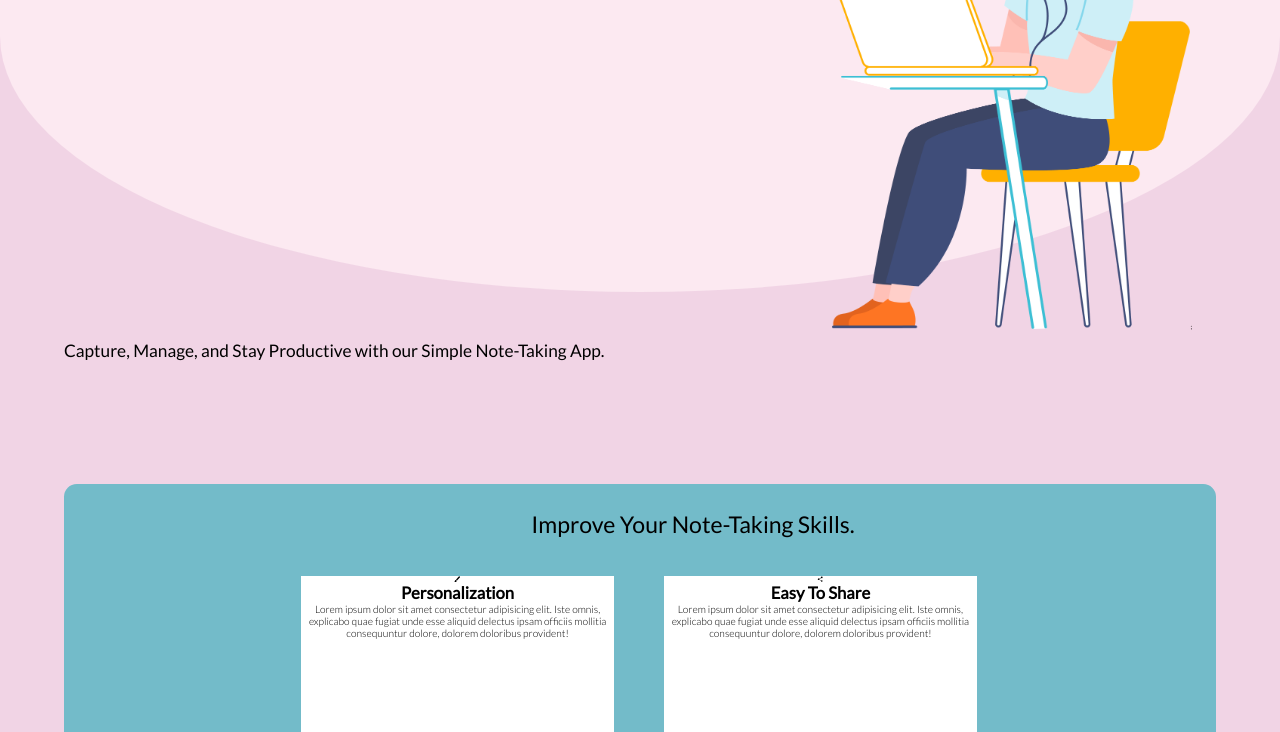
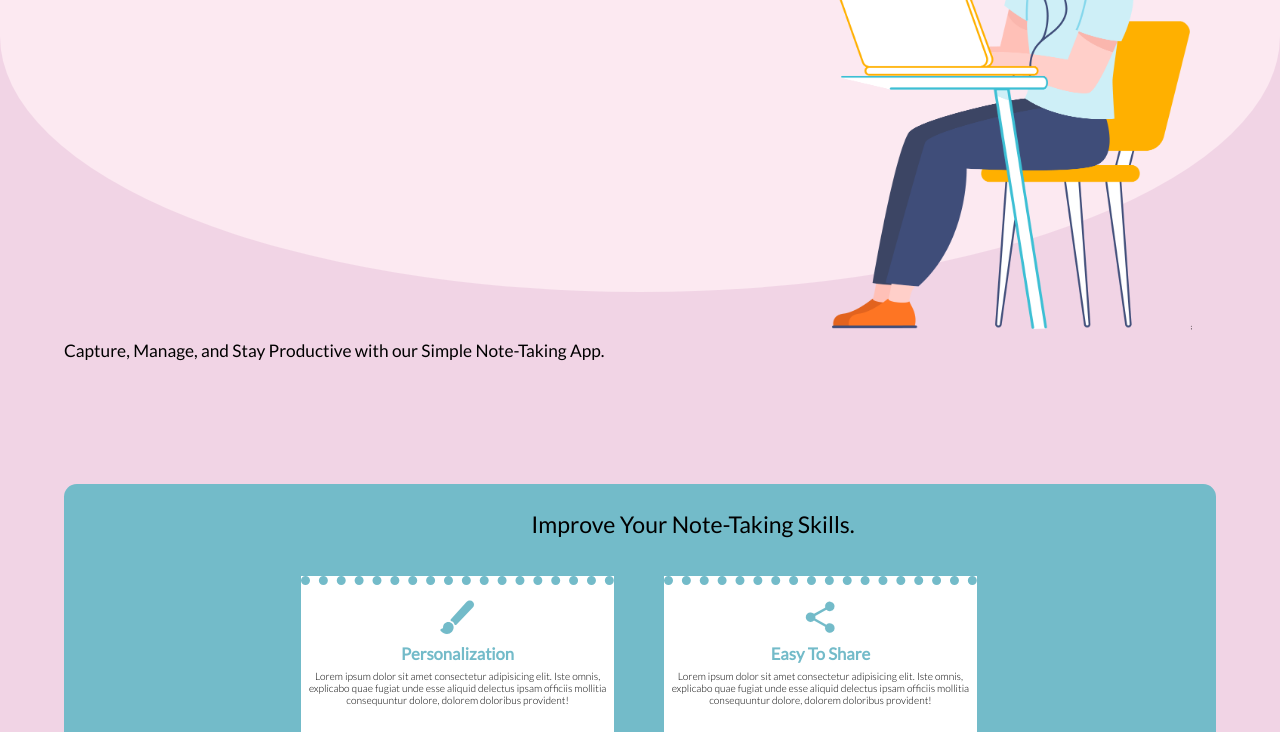
Before and after one commit to Dhyey2904/Note_Taking, a plain HTML site: page index.html in a window 1280 px wide. Shown: the part 220-952 px from the top of the page. Drawn offline with nearby package versions, Linux system fonts and the light colour scheme.

Commit message:
Update style.css

```diff
--- a/style.css
+++ b/style.css
@@ -116,15 +116,21 @@ body {
   display: inline-block;
   height: 30vh;
   margin-left: 4rem;
+  border-top: #73bbc9 dotted 1.5rem;
 }
+
 .feature-box:hover {
   transform: scale(1.1) translateZ(0.1rem);
   box-shadow: 0 1rem 2rem rgba(0, 0, 0, 0.2);
   transition: all 0.2s ease-in-out;
   cursor: pointer;
 }
-.image {
-  width: 6rem;
+
+ion-icon {
+  margin-top: 2rem;
+  margin-bottom: 1rem;
+  font-size: 6rem;
+  color: #73bbc9;
 }
 
 .info__heading {
@@ -136,6 +142,8 @@ body {
 
 .info__text {
   font-size: 2.6rem;
+  margin-bottom: 1rem;
+  color: #73bbc9;
 }
 
 .info__para {
```
